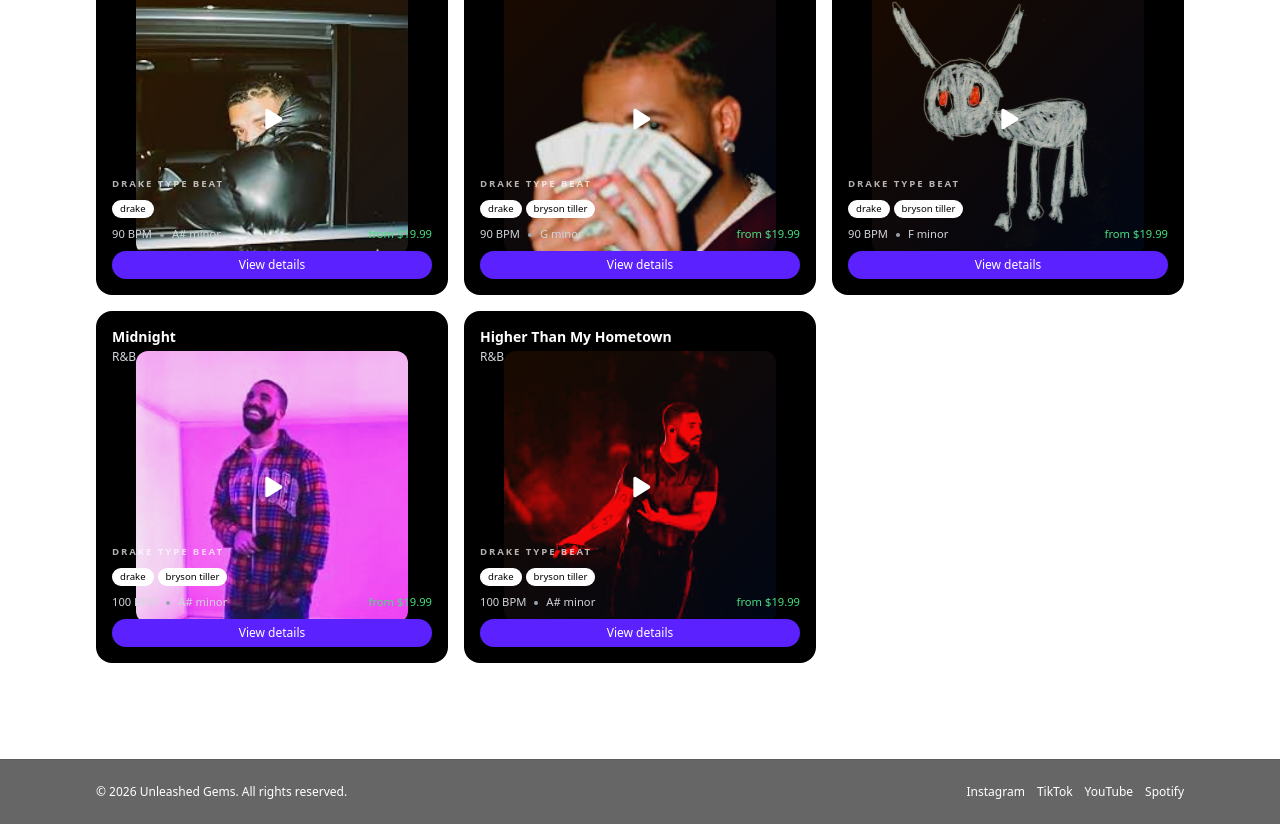
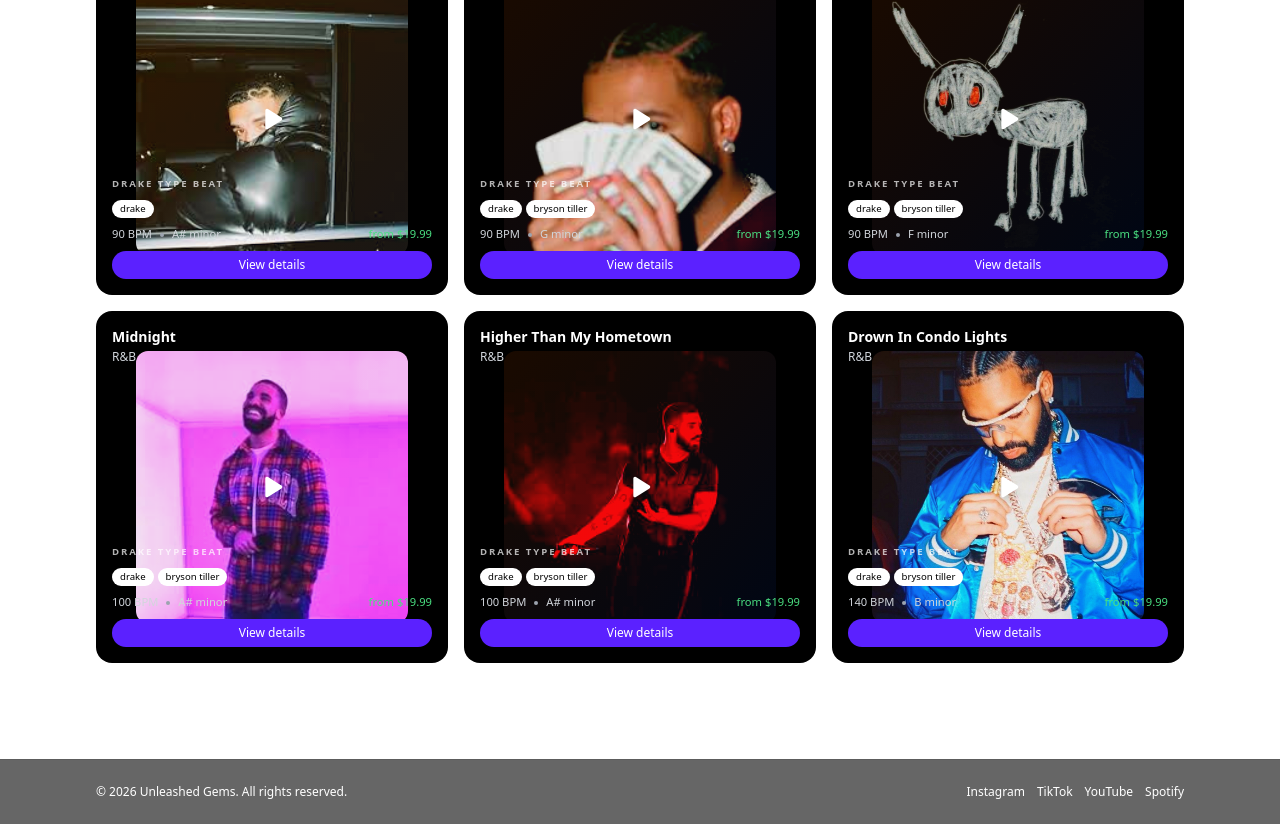
Before and after one commit to logigeirvibesstuff/lana-nova-beats, a Next.js app: page / in a window 1280 px wide. Shown: the part 934-1758 px from the top of the page. Built offline with nearby package versions, Linux system fonts and the light colour scheme; no server answers.

Commit message:
add Drown In Condo Lights beat

```diff
--- a/data/beats.ts
+++ b/data/beats.ts
@@ -106,6 +106,27 @@ export const beats: Beat[] = [
       exclusive: "https://drive.google.com/drive/folders/1JslRMjvgq4j0LX5d7W4Od_N7AnQGavnb"
     }
   }
+  ,{
+    id: "drown-in-condo-lights",
+    slug: "drown-in-condo-lights",
+    title: "Drown In Condo Lights",
+    bpm: 140,
+    key: "B minor",
+    genre: "R&B",
+    moods: ["rnb", "vibes", "smooth"],
+    coverImage: "/covers/drown-in-condo-lights.jpg",
+    previewUrl: "/audio/drown-in-condo-lights.mp3",
+    defaultPrice: 19.99,
+    tags: ["drake", "bryson tiller"],
+    createdAt: "2026-03-14T00:00:00.000Z",
+    featured: true,
+    downloadUrls: {
+      basic: "https://drive.google.com/drive/folders/17SXh8TKPo7w2lf4tQGWKQKY_8pLk--vi",
+      premium: "https://drive.google.com/drive/folders/1kR4mE0dWiwYghgv8_M606Bh71A6B9riW",
+      unlimited: "https://drive.google.com/drive/folders/1_4Ae5YseT3MC0VV454gWpW7zM9KXIhcV",
+      exclusive: "https://drive.google.com/drive/folders/18etypFiQLVOYBJ0uBsAykFsC5ViV3fDx"
+    }
+  }
 ];
 
 export function getBeatBySlug(slug: string) {
```
Also changed, not shown: public/covers/drown-in-condo-lights.jpg (added), 1 other file (tests, documents, lock files or other folders).
